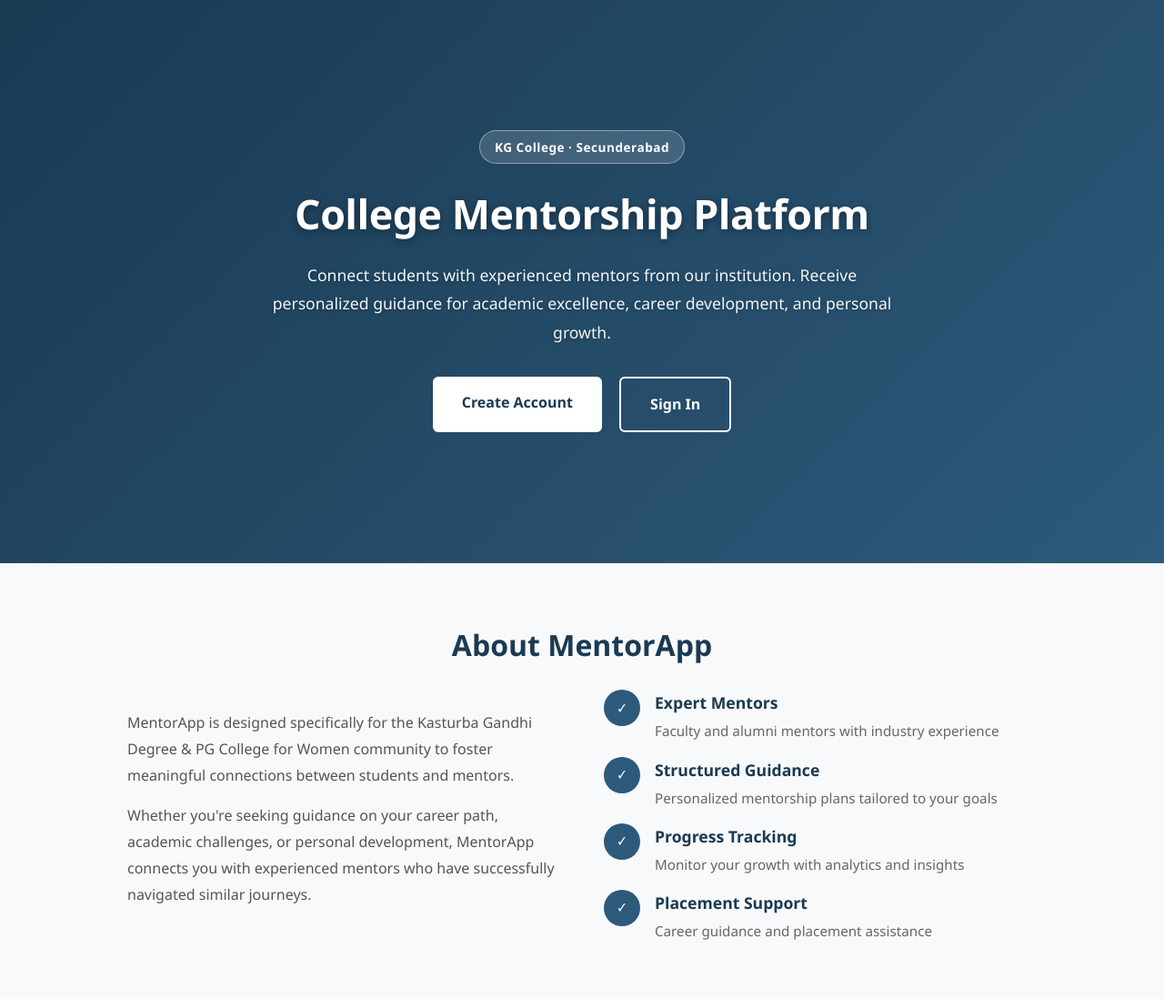
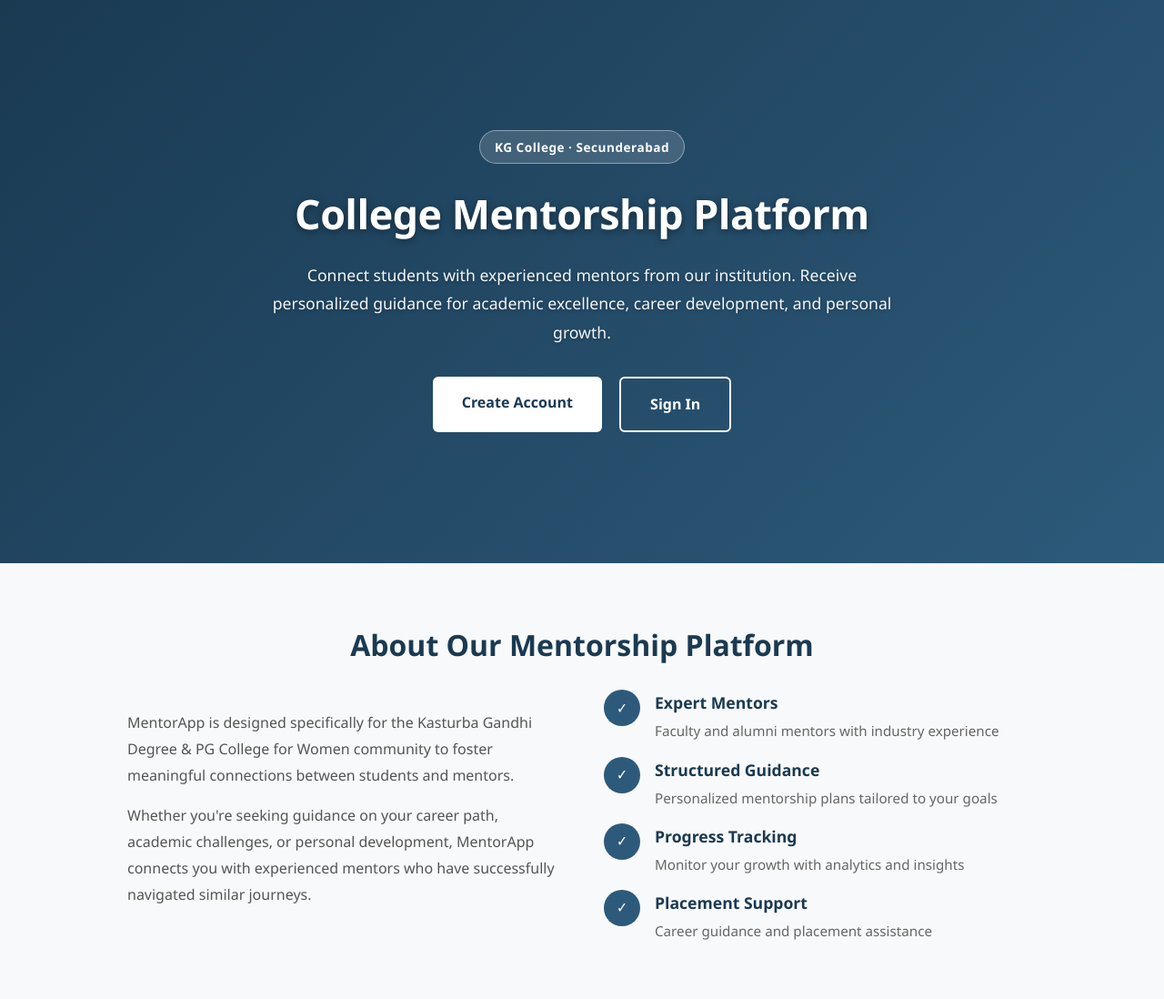
Before and after one commit to yaminir933-code/mentor-monitoring-system, a Django app: page / in a window 1280 px wide. Shown: the part 205-1303 px from the top of the page at 91% size. Run offline with Django 5.2, Linux system fonts and the light colour scheme.

Commit message:
Change 'About MentorApp' to 'About Our Mentorship Platform'

```diff
--- a/Yaminikosnam123/templates/home.html
+++ b/Yaminikosnam123/templates/home.html
@@ -543,7 +543,7 @@
     <!-- About Section -->
     <section class="about" id="about">
         <div class="about-container">
-            <h2>About MentorApp</h2>
+            <h2>About Our Mentorship Platform</h2>
             <div class="about-grid">
                 <div class="about-text">
                     <p>MentorApp is designed specifically for the Kasturba Gandhi Degree &amp; PG College for Women community to foster meaningful connections between students and mentors.</p>
```
